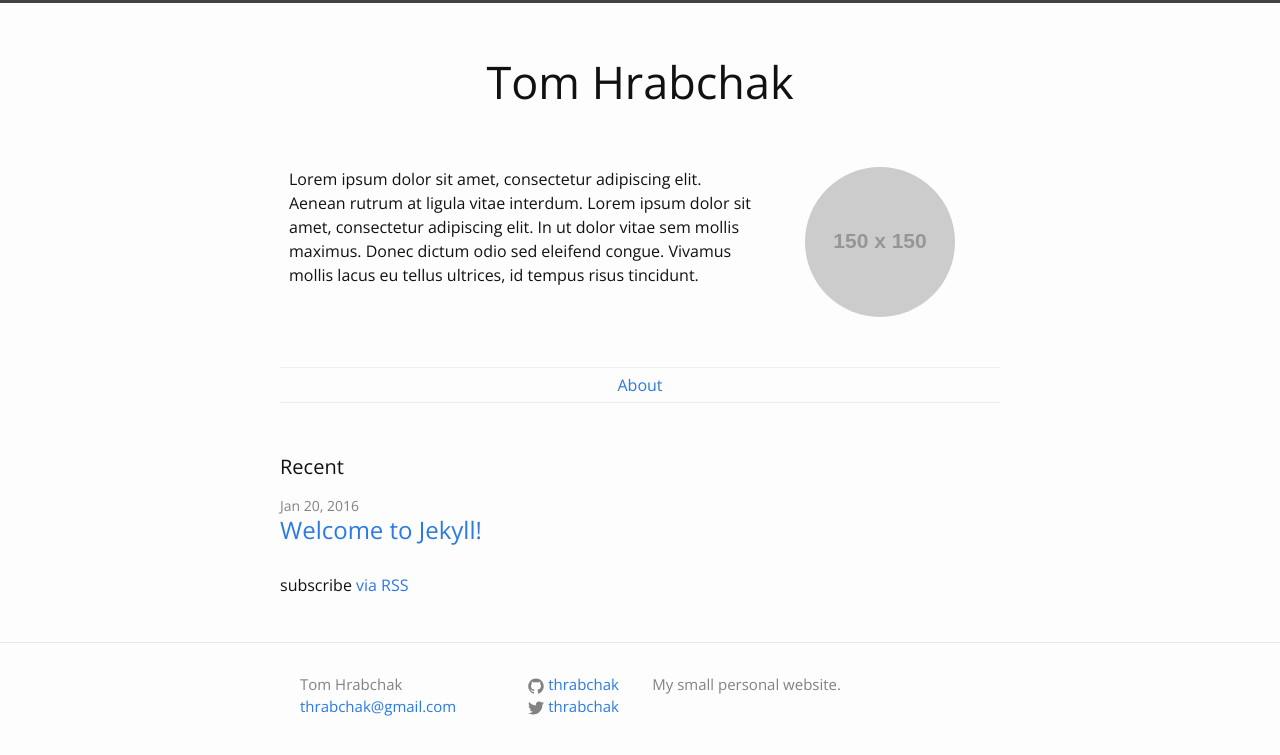
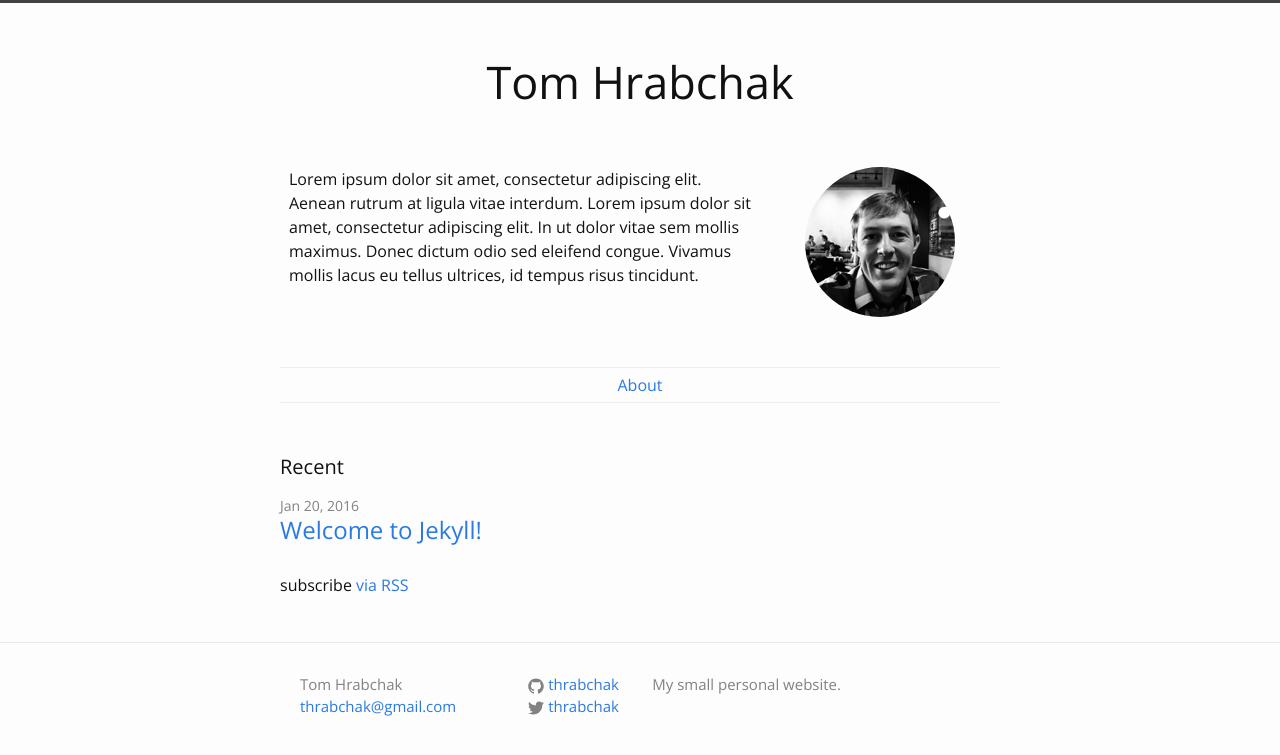
Before and after one commit to thrabchak/thrabchak.github.io, a Jekyll site: the page built from index.html, in a window 1280 px wide. Shown: the top 755 px of the page. Built offline with Jekyll 4.4.1, drawn with Linux system fonts in a browser that asks for light colours.

Commit message:
Added image to homepage

```diff
--- a/_layouts/homepage.html
+++ b/_layouts/homepage.html
@@ -10,7 +10,7 @@
       <div class="container">
         <div class="bio-descriptions col-sm-8">{{content}}</div>
         <div class="bio-images col-sm-4 ">
-          <img class="img-responsive img-circle center-block" src="http://placehold.it/150x150">
+          <img class="img-responsive img-circle center-block" src="/data/images/portrait-150x150.png">
         </div>
       </div>
     </div>
```
Also changed, not shown: data/images/portrait-150x150.png (added).
